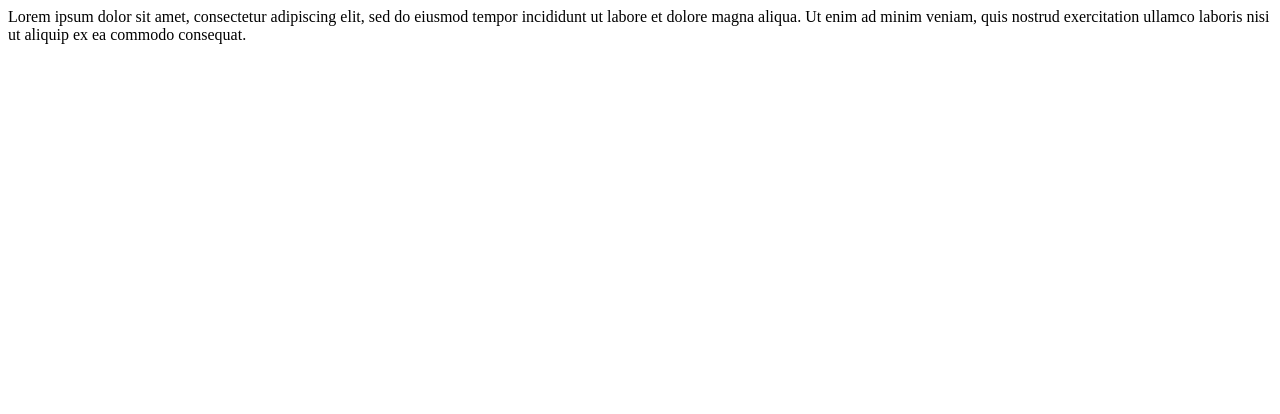
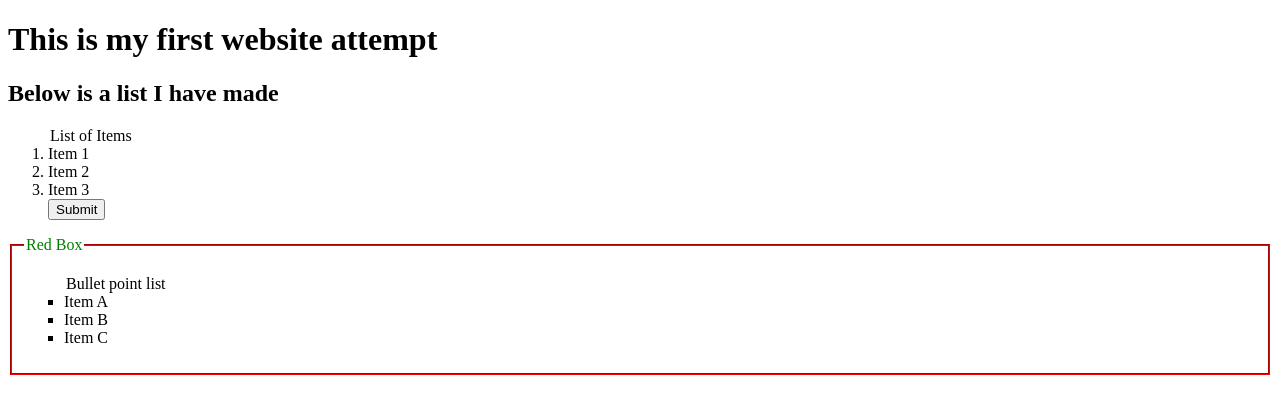
Before and after one commit to calumk1872/git_test, a plain HTML site: page html-boilerplate/index.html in a window 1280 px wide. Drawn offline with Linux system fonts and the light colour scheme.

Commit message:
Lists Practice

```diff
--- a/html-boilerplate/index.html
+++ b/html-boilerplate/index.html
@@ -2,14 +2,30 @@
 <html lang="en">
     <head>
         <meta charset="UTF-8">
-        <title>My First Webpage</title>
     </head>
-
-    <body>
-        Lorem ipsum dolor sit amet, consectetur adipiscing elit, sed do eiusmod tempor
-        incididunt ut labore et dolore magna aliqua.
-
-        Ut enim ad minim veniam, quis nostrud exercitation ullamco laboris
-        nisi ut aliquip ex ea commodo consequat.
-    </body>
+    <title>My Website</title>
+<header>
+    <h1>This is my first website attempt</h1>
+</header>
+<body>
+    <h2>Below is a list I have made</h2>
+    <form>
+    <ol>
+        <legend>List of Items</legend>
+        <li>Item 1</li>
+        <li>Item 2</li>
+        <li>Item 3</li>
+    <button>Submit</button>
+    </ol>
+</form>
+<fieldset style="border-color:Red ;">
+    <legend style="color:Green ;">Red Box</legend>
+    <ul style="list-style-type:square;">
+        <legend> Bullet point list</legend>
+        <li>Item A</li>
+        <li>Item B</li>
+        <li>Item C</li>
+    </ul>
+</fieldset>
+</body>
 </html>
```
